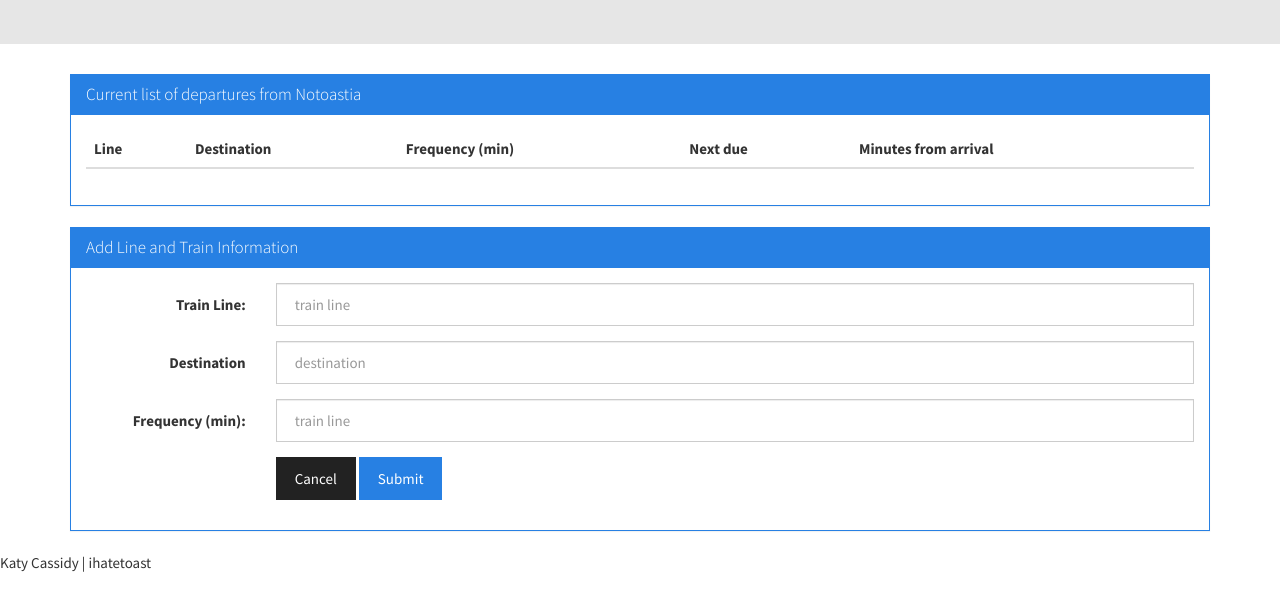
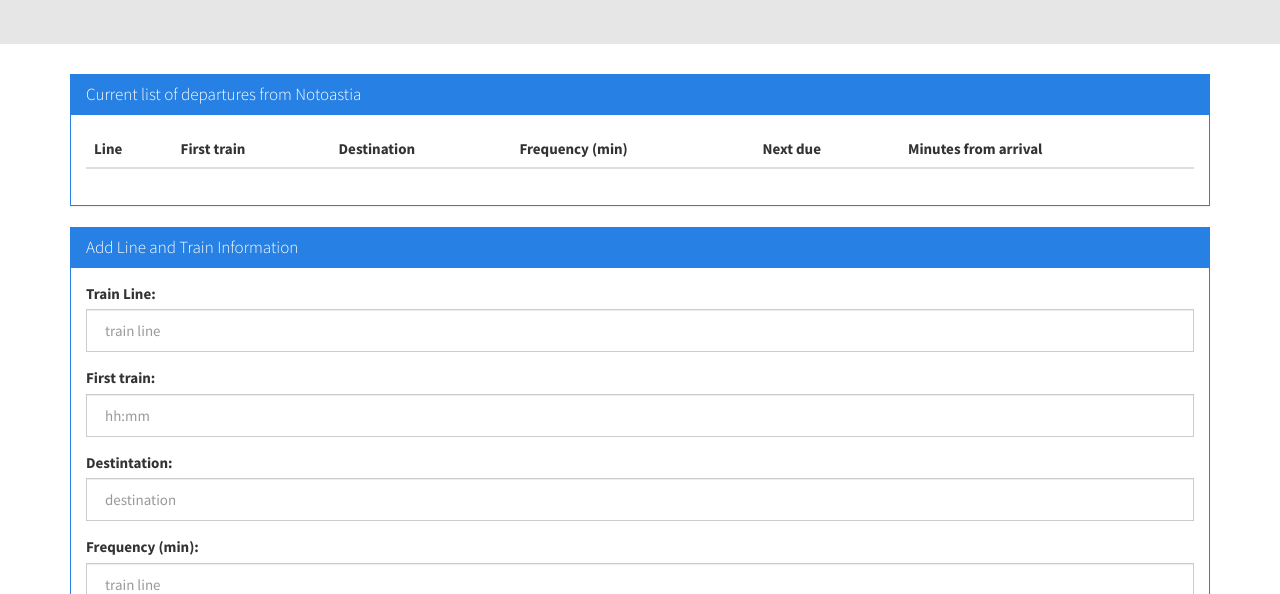
Before and after one commit to ihatetoast/train-scheduler, a plain HTML site: page index.html in a window 1280 px wide. Shown: the part 206-800 px from the top of the page. Drawn offline with nearby package versions, Linux system fonts and the light colour scheme; no server answers.

Commit message:
caveman validation

```diff
--- a/index.html
+++ b/index.html
@@ -13,11 +13,13 @@
     <link rel="stylesheet" href="https://maxcdn.bootstrapcdn.com/bootstrap/3.3.7/css/bootstrap.min.css" integrity="sha384-BVYiiSIFeK1dGmJRAkycuHAHRg32OmUcww7on3RYdg4Va+PmSTsz/K68vbdEjh4u" crossorigin="anonymous">
     <!-- Latest compiled and minified CSS -->
     <link rel="stylesheet" href="./styles/cosmo.css">
-    <link rel="stylesheet" href="./styles/style.css">
+
 
     <!-- Latest compiled and minified JavaScript -->
     <script src="https://maxcdn.bootstrapcdn.com/bootstrap/3.3.7/js/bootstrap.min.js" integrity="sha384-Tc5IQib027qvyjSMfHjOMaLkfuWVxZxUPnCJA7l2mCWNIpG9mGCD8wGNIcPD7Txa" crossorigin="anonymous"></script>
+    <script src="https://cdn.jsdelivr.net/momentjs/2.12.0/moment.min.js"></script>
 
+    <link rel="stylesheet" href="./styles/style.css">
 
 
   </head>
@@ -38,6 +40,7 @@
                     <thead>
                       <tr>
                         <th>Line</th>
+                        <th>First train</th>
                         <th>Destination</th>
                         <th>Frequency (min)</th>
                         <th>Next due</th>
@@ -56,32 +59,36 @@
                 <h3 class="panel-title">Add Line and Train Information</h3>
               </div>
               <div class="panel-body">
-                  <form class="form-horizontal">
+                  <form class="form">
                       <fieldset>
-                        <div class="form-group">
-                          <label for="trainLine" class="col-lg-2 control-label">Train Line:</label>
-                          <div class="col-lg-10">
-                            <input type="text" class="form-control" id="train" placeholder="train line">
+                          <div class="form-group row">
+                            <div class="col-lg-12">
+                              <label for="trainLine" class="control-label">Train Line:</label>
+                              <input type="text" class="form-control" id="train" placeholder="train line" required >
+                            </div>
                           </div>
+                          <div class="form-group row">
+                            <div class="col-lg-12">
+                              <label for="trainLine" class="control-label">First train:</label>
+                              <input type="text" class="form-control" id="first" placeholder="hh:mm" required >
+                            </div>
+                          </div>
+                          <div class="form-group row">
+                            <div class="col-lg-12">
+                              <label for="destination" class="control-label">Destintation:</label>
+                              <input type="text" class="form-control" id="destination" placeholder="destination" required >
+                            </div>
+                          </div>
+                          <div class="form-group row">
+                            <div class="col-lg-12">
+                              <label for="trainLine" class="control-label">Frequency (min):</label>
+                              <input type="text" class="form-control" id="frequency" placeholder="train line" required >
+                            </div>
                         </div>
-                        <div class="form-group">
-                          <label for="destination" class="col-lg-2 control-label">Destination</label>
-                          <div class="col-lg-10">
-                            <input type="text" class="form-control" id="destination" placeholder="destination">
-                          </div>
-                        </div>
-                        <div class="form-group">
-                          <label for="trainLine" class="col-lg-2 control-label">Frequency (min):</label>
-                          <div class="col-lg-10">
-                            <input type="text" class="form-control" id="frequency" placeholder="train line">
-                          </div>
-                        </div>
-                        <div class="form-group">
-                          <div class="col-lg-10 col-lg-offset-2">
+                          <div class="form-group row buttonRow">
                             <button type="reset" id="cancel"  class="btn btn-default">Cancel</button>
                             <button type="submit" id="submit" class="btn btn-primary">Submit</button>
                           </div>
-                        </div>
                       </fieldset>
                     </form>
               </div>
--- a/scripts/main.js
+++ b/scripts/main.js
@@ -25,6 +25,7 @@ $(document).ready(function(){
       $("tbody").append(`
         <tr>
           <td>${childsnap.val().train}</td>
+          <td>${childsnap.val().first}</td>
           <td>${childsnap.val().destination}</td>
           <td>${childsnap.val().frequency}</td>
           <td>fake time</td>
@@ -38,23 +39,46 @@ $(document).ready(function(){
   // i want the form to clear on submit
   // i want to cancel if needed and clear the form
 
+  //Code this app to calculate when the next train will arrive; this should be relative to the current time.
+  console.log(moment());
+  const currentTime = moment();
+  console.log("CURRENT TIME: " + moment(currentTime).format("HH:mm"));
+
+  // regex for 24h:
+  // console.log(/^([0-9]|0[0-9]|1[0-9]|2[0-3]):[0-5][0-9]$/.test('23:18'));
+
+  //train runs every x minutes (freq)
+  //need to know when next train arrives from now. will need a first train time.
+
   // on submit, i want to send the captured data to the databas and have that add to the schedule.$
+  let alertMessages = [];
   $("#submit").click((e)=>{
     e.preventDefault();
+    if( !(/^([0-9]|0[0-9]|1[0-9]|2[0-3]):[0-5][0-9]$/.test($("#first").val().trim())) ){
+      alert('Please use the 24-hour format.');
+    } else if ( ($("#train").val().trim()== '') || ($("#train").val().trim()== null) || ($("#destination").val().trim()== '') || ($("#destination").val().trim()== null) || ($("#frequency").val().trim()== '') || ($("#frequency").val().trim()== null) ){
+      alert('No empty values, please.');
+    }
+    else{
+
       const formData = {
         train: $("#train").val().trim(),
+        first: $("#first").val().trim(),
         destination: $("#destination").val().trim(),
         frequency: $("#frequency").val().trim(),
       }
       database.ref().push(formData);
       $("#train").val('');
+      $("#first").val('');
       $("#destination").val('');
       $("#frequency").val('');
       console.log(formData);
+  }
   });
 
   $("#cancel").click(()=>{
     $("#train").val('');
+    $("#first").val('');
     $("#destination").val('');
     $("#frequency").val('');
   });
@@ -64,7 +88,7 @@ $(document).ready(function(){
   // as is, the assignment asks us to determine frequency and when it's due in next.
   //cal minutes to next departure. mmaybe have it turn a diff color when within a certain time
 
+  //AIzaSyDOG9FkZgCmzcqxgZFGqL10GM0f96lRsec
+
   // if i get that done, try to make it full CRAP: create read adjust and purge. i crack myself PaymentRequestUpdateEvent.
-
-
   });
--- a/styles/style.scss
+++ b/styles/style.scss
@@ -0,0 +1,6 @@
+.buttonRow {
+  padding: 0 1em;
+  button {
+    margin-right: 1em;
+  }
+}
```
Also changed, not shown: styles/style.css, 1 other file. Lines whose indentation alone changed are shown as unchanged.
